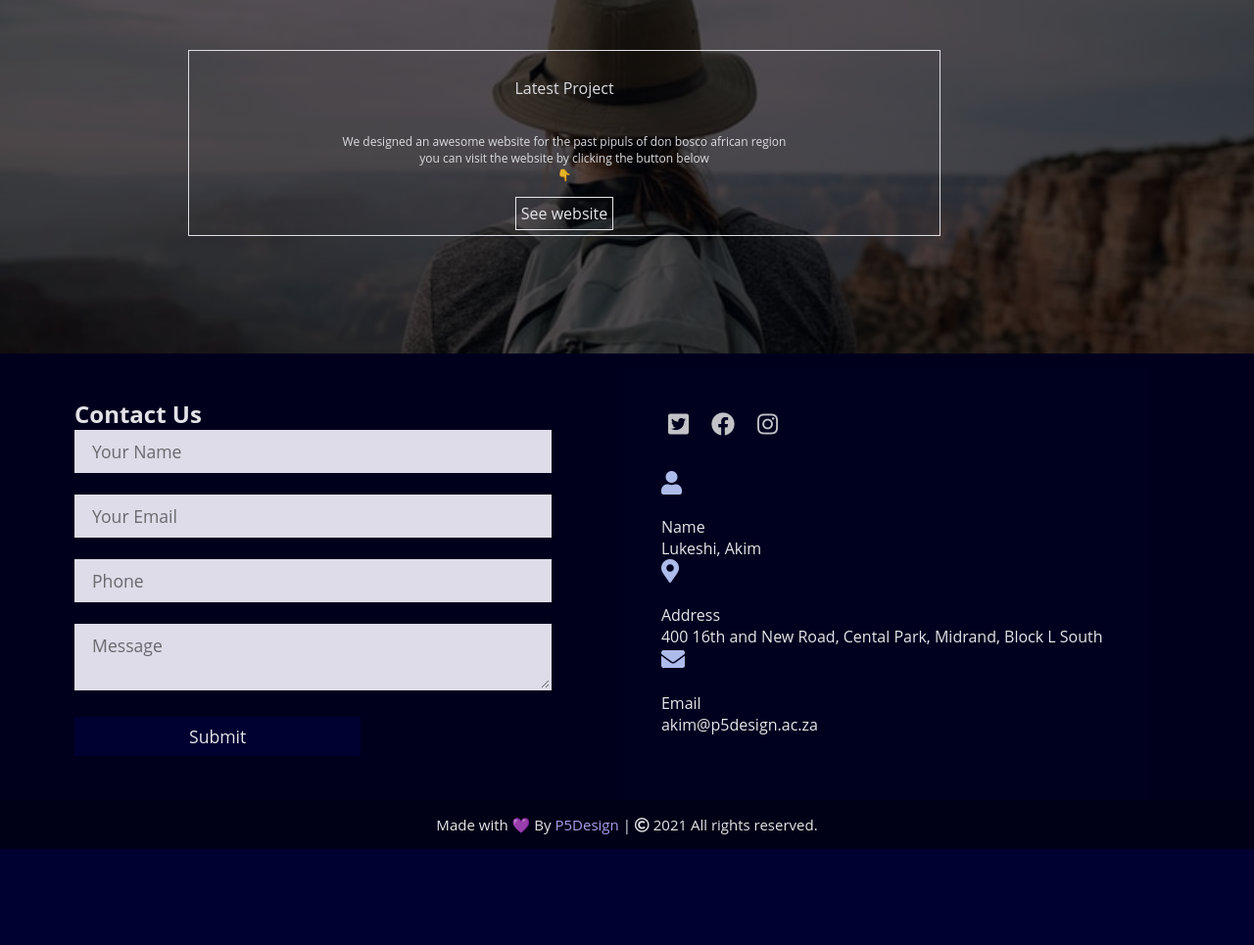
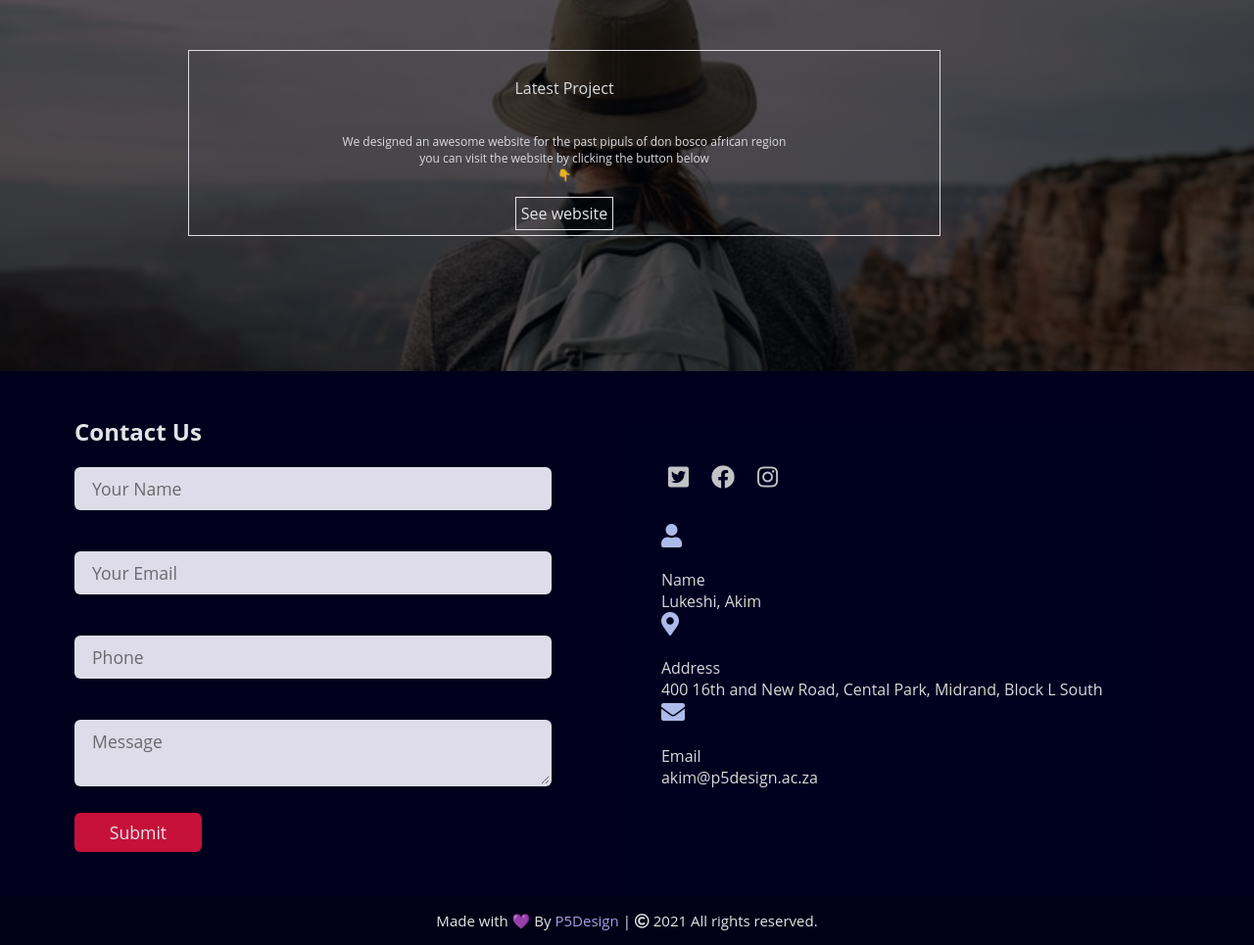
Before and after one commit to NKANDU546/hello, a plain HTML site: page index.html in a window 1280 px wide. Shown: the part 1171-2136 px from the top of the page at 98% size. Before the commit the page ends 2038 px from the top, so only its background shows below. Drawn offline with nearby package versions, Linux system fonts and the light colour scheme; a script that the page names is missing.

Commit message:
Update tried.css

```diff
--- a/tried.css
+++ b/tried.css
@@ -159,9 +159,9 @@ nav ul a{
     position: sticky;
 
 }
-nav a:hogver{
+nav a:hovner{
 
-    background: hsl(0, 0%, 100%)
+    background: hsl(0, 0%, 100%);
     width: 100px;
     color: whitesmoke;
 }
@@ -286,6 +286,7 @@ header nav.active{
 
     header nav ul{
         display: block;
+        padding: ;
 
 
     }
@@ -298,6 +299,10 @@ header nav.active{
         display: block;
 
 
+    }
+
+    #close{
+        margin-top: 10px;
     }
 
     .bar{
@@ -462,6 +467,8 @@ footer span a:hover {
         font-size: 1.1rem;
         margin-bottom: 22px;
         transition: .3s;
+        border-radius: 6px;
+        margin-top: 20px;
     }
 
     .field:hover{
@@ -473,15 +480,18 @@ footer span a:hover {
     }
 
     #submit{
-        width: 90%;
+        width: 40%;
         padding: 0.5rem 1rem;
-        background-color: rgb(0, 0, 49);
+        background-color:crimson;
         color: #fff;
         font-size: 1.1rem;
         border: none;
         outline: none;
         cursor: pointer;
         transition: .3s;
+        border-radius: 6px;
+        text-align: center;
+        justify-content: center;
     }
 
     .btn:hover{
@@ -500,17 +510,18 @@ footer span a:hover {
     display: flex;
     margin-left: -5%;
     background-color: rgb(0, 0, 27);
+    margin-top: -52px;
 }
 .shit{
     width: 40%;
     height: auto;
-    color: rgb(255, 255, 255);
+    color: rgb(241, 241, 241);
 
     padding-left: 40px;
     padding-right: 40px;
     background-color: rgb(0, 0, 29);
     margin-left: 7%;
-    margin-top: 14px;
+    margin-top: 50px;
 
 }
 
@@ -777,12 +788,13 @@ footer span a:hover {
 /* latest project */
 .la{
     width: 100%;
-    height: 400px;
+    height: 420px;
     overflow: hidden;
 
     animation : hello 10s;
     margin-top: 10px 0;
     background: linear-gradient(rgba(0,0,0,0.6),rgba(0, 0, 0, 0.6)), center center/cover url(let30.jpg);
+    margin-bottom: 50px;
 }
 
 .border{
@@ -797,7 +809,7 @@ footer span a:hover {
     justify-content: center;
     align-content: center;
     margin-left: 15%;
-    margin-bottom: 30px;
+    margin-bottom: 50px;
 }
 .qwer{
     font-size: 12px;
@@ -811,6 +823,7 @@ footer span a:hover {
     border: 1px solid white;
     text-decoration: none;
     padding:5px;
+    margin-bottom: 30px;
 
 }
 .border p{
@@ -958,6 +971,7 @@ hr{
 
 
 @media screen and (min-width:220px) and (max-width:1100px){
+
     .right h2{
         width: 100%;
     }
@@ -1038,6 +1052,7 @@ hr{
 
 
     }
+
 
 
 .this {
```
